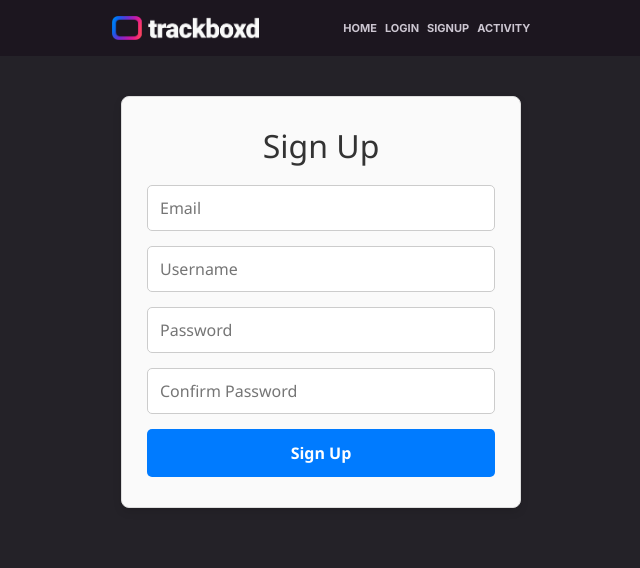
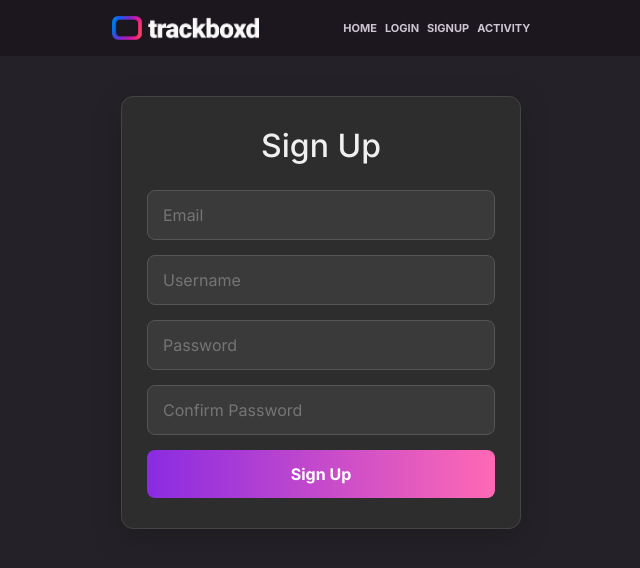
Before and after one commit to carloscza/cs110-project, a React (Create React App) app in the folder frontend/: page /signup in a window 1280 px wide. Shown: the top 568 px of the page, without its empty margins (319-959 px from the left). Built offline with nearby package versions, Linux system fonts and the light colour scheme.

Commit message:
Update Auth.css

```diff
--- a/frontend/src/styles/Auth.css
+++ b/frontend/src/styles/Auth.css
@@ -2,76 +2,87 @@
   max-width: 400px;
   margin: 40px auto;
   padding: 30px 25px;
-  border: 1px solid #ddd;
-  border-radius: 8px;
-  background-color: #fafafa;
-  box-shadow: 0 4px 8px rgba(0,0,0,0.1);
-  font-family: 'Segoe UI', Tahoma, Geneva, Verdana, sans-serif;
+  border-radius: 12px;
+  font-family: 'Inter', Arial, Helvetica, sans-serif;
+  background-color: #2D2D2D;
+  border: 1px solid #444;
+  box-shadow: 0 8px 30px rgba(0, 0, 0, 0.2);
 }
+
 
 .auth-container h2 {
   text-align: center;
-  margin-bottom: 20px;
-  color: #333;
+  margin-bottom: 25px;
+  color: #f0f0f0;
 }
+
 
 .auth-form {
   display: flex;
   flex-direction: column;
 }
 
+
 .auth-form input {
-  padding: 10px 12px;
+  padding: 12px 15px;
   margin-bottom: 15px;
   font-size: 16px;
-  border: 1.5px solid #ccc;
-  border-radius: 5px;
-  transition: border-color 0.3s ease;
+  border-radius: 8px;
+  transition: border-color 0.3s ease, box-shadow 0.3s ease;
+  background-color: #3a3a3a;
+  border: 1px solid #555;
+  color: #f0f0f0;
 }
 
+
 .auth-form input:focus {
-  border-color: #007bff;
   outline: none;
-  box-shadow: 0 0 6px rgba(0,123,255,0.3);
+  border-color: #8A2BE2;
+  box-shadow: 0 0 10px rgba(138, 43, 226, 0.3);
 }
+
 
 .auth-form button {
   padding: 12px;
-  background-color: #007bff;
   color: white;
-  font-weight: 600;
+  font-weight: bold;
   font-size: 16px;
   border: none;
-  border-radius: 5px;
+  border-radius: 8px;
   cursor: pointer;
-  transition: background-color 0.3s ease;
+  transition: transform 0.2s ease;
+
+
+  background: linear-gradient(90deg, #8A2BE2, #FF69B4);
 }
 
+
 .auth-form button:hover {
-  background-color: #0056b3;
+  transform: translateY(-2px);
 }
 
+
 .auth-error {
-  background-color: #ffdddd;
-  color: #d8000c;
+  color: #ffc4c4;
+  background-color: rgba(216, 0, 12, 0.25);
+  border: 1px solid rgba(216, 0, 12, 0.5);
   padding: 10px 15px;
   margin-bottom: 15px;
-  border: 1px solid #d8000c;
   border-radius: 5px;
-  font-weight: 600;
   text-align: center;
 }
 
+
 .auth-success {
-  background-color: #ddffdd;
-  color: #270;
+  color: #d2ffc4;
+  background-color: rgba(3, 117, 0, 0.25);
+  border: 1px solid rgba(3, 117, 0, 0.5);
   padding: 10px 15px;
   margin-bottom: 15px;
-  border: 1px solid #270;
   border-radius: 5px;
-  font-weight: 600;
   text-align: center;
 }
+
 
 .google-login {
   margin-top: 20px;
```
